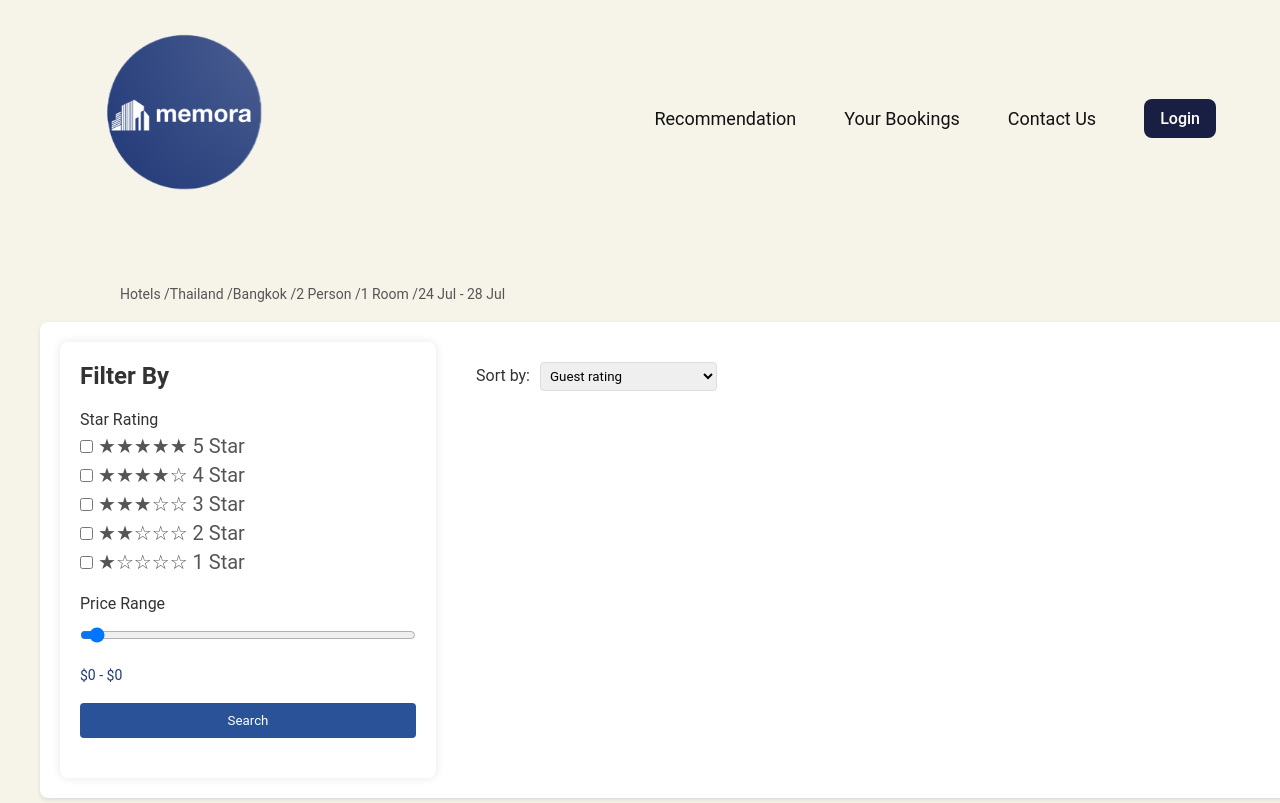
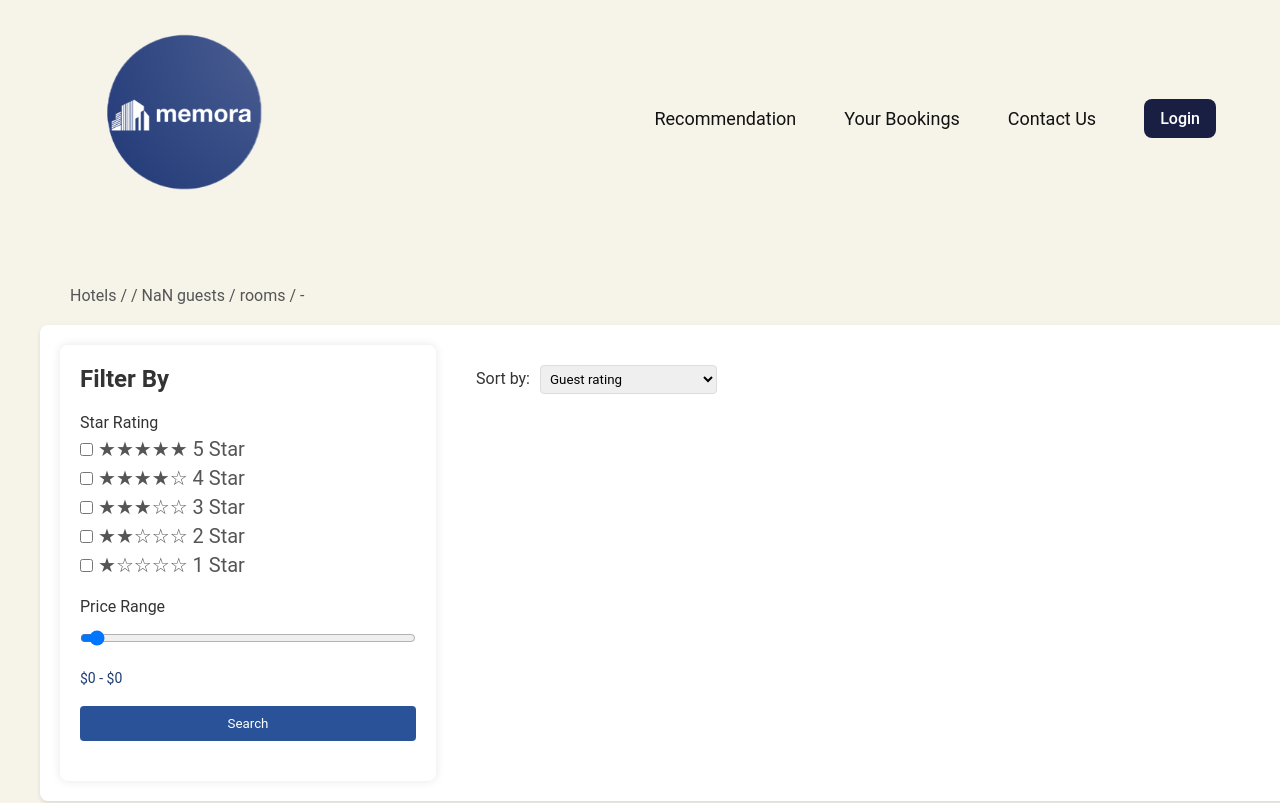
Before and after one commit to junjie50/memora, a React (Create React App) app in the folder memora/: page /hotelListings in a window 1280 px wide. Shown: the top 803 px of the page. Built offline with nearby package versions, Linux system fonts and the light colour scheme; a web font is replaced by a local one.

Commit message:
updated nav header

```diff
--- a/memora/src/components/Autocomplete.js
+++ b/memora/src/components/Autocomplete.js
@@ -26,7 +26,7 @@ export default function CountrySelect({ onCountrySelect }) {
       getOptionLabel={(option) => option.label}
       onChange={(event, newValue) => {
         if (newValue && newValue.uid) {
-          onCountrySelect(newValue.uid);
+          onCountrySelect(newValue.uid, newValue.label);
         }
       }}
       renderOption={(props, option) => {
--- a/memora/src/pages/Home.js
+++ b/memora/src/pages/Home.js
@@ -15,7 +15,9 @@ function Home(props) {
                 checkout,
                 parent,
                 children,
-                countryUID
+                countryUID,
+                selectedCountry,
+                rooms
             }
         });
     };
@@ -28,9 +30,11 @@ function Home(props) {
     const [rooms, setRooms] = useState(1);
     const [showPax, setShowPax] = useState(false);
     const [countryUID, setCountryUID] = useState(null);
+    const [selectedCountry, setSelectedCountry] = useState(null)
 
-    const handleCountrySelect = (uid) => {
+    const handleCountrySelect = (uid, label) => {
         setCountryUID(uid);
+        setSelectedCountry(label);
     };
 
     const handleMinusAdult = () => {
--- a/memora/src/pages/HotelListings.css
+++ b/memora/src/pages/HotelListings.css
@@ -20,8 +20,8 @@
 
   header nav {
     padding-top: 50px;
-    padding-left: 100px;
-    font-size: 14px;
+    padding-left: 50px;
+    font-size: 16px;
     color: #555;
   }
 
@@ -308,3 +308,8 @@ a:hover {
     color: white;
     border: none;
   }
+
+  .loading-message {
+    color: #2a5298;
+    font-size: 20px;
+  }
--- a/memora/src/pages/HotelListings.js
+++ b/memora/src/pages/HotelListings.js
@@ -18,7 +18,6 @@ function HotelListings() {
   const [hotels, setHotels] = useState([]);
   const [filteredHotels, setFilteredHotels] = useState([]);
   const [currentHotelsPage, setCurrentHotelsPage] = useState([]);
-  const [totalHotels, setTotalHotels] = useState(0);
   const [sortCriteria, setSortCriteria] = useState("guest-rating");
   const [loading, setLoading] = useState(false);
   const [currentPage, setCurrentPage] = useState(1);
@@ -28,7 +27,8 @@ function HotelListings() {
   const fetchHotelsCalled = useRef(false); // To ensure fetchHotels runs only once
 
   // retrieve state passed from Home component
-  const { countryUID, checkin, checkout, parent, children } = location.state || {};
+  const { selectedCountry, countryUID, checkin, checkout, parent, children , rooms } = location.state || {};
+  var guests = parent + children;
 
   const truncateText = (text, maxLength) => {
     if (!text) {
@@ -40,13 +40,10 @@ function HotelListings() {
     return text;
   };
 
-  const delay = ms => new Promise(resolve => setTimeout(resolve, ms));
-
   const fetchHotels = async () => {
     try {
       setLoading(true);
-      console.log("Fetching hotel prices...");
-      const priceResponse = await retrieveAvailableHotels(countryUID, checkin, checkout, "en_US", "SGD", "SG", parent + children, "1");
+      const priceResponse = await retrieveAvailableHotels(countryUID, checkin, checkout, "en_US", "SGD", "SG", guests, "1");
       const hotelPrices = priceResponse.data.hotels;
       console.log("Hotel prices fetched:", hotelPrices);
 
@@ -69,7 +66,6 @@ function HotelListings() {
       });
 
       setMaxPrice(maxPriceFromAPI);
-      setTotalHotels(detailedHotels.length);
       setHotels(sortHotels(detailedHotels, sortCriteria));
       setFilteredHotels(sortHotels(detailedHotels, sortCriteria));
     } catch (error) {
@@ -198,11 +194,10 @@ function HotelListings() {
         <header>
           <nav>
             <span className="link-text">Hotels</span> /
-            <span className="link-text">Thailand</span> /
-            <span className="link-text">Bangkok</span> /
-            <span className="link-text">2 Person</span> /
-            <span className="link-text">1 Room</span> /
-            <span className="link-text">24 Jul - 28 Jul</span>
+            <span className="link-text"> {selectedCountry}</span> /
+            <span className="link-text"> {guests} guests</span> /
+            <span className="link-text"> {rooms} rooms</span> /
+            <span className="link-text"> {checkin} - {checkout}</span>
           </nav>
         </header>
 
@@ -293,7 +288,7 @@ function HotelListings() {
             </div>
 
             {loading ? (
-              <div>Loading...</div>
+              <div class="loading-message">Fetching all available hotels... This may take up to 30seconds.</div>
             ) : (
               <div className="hotel-cards">
                 {currentHotelsPage.map((hotel) => {
```
